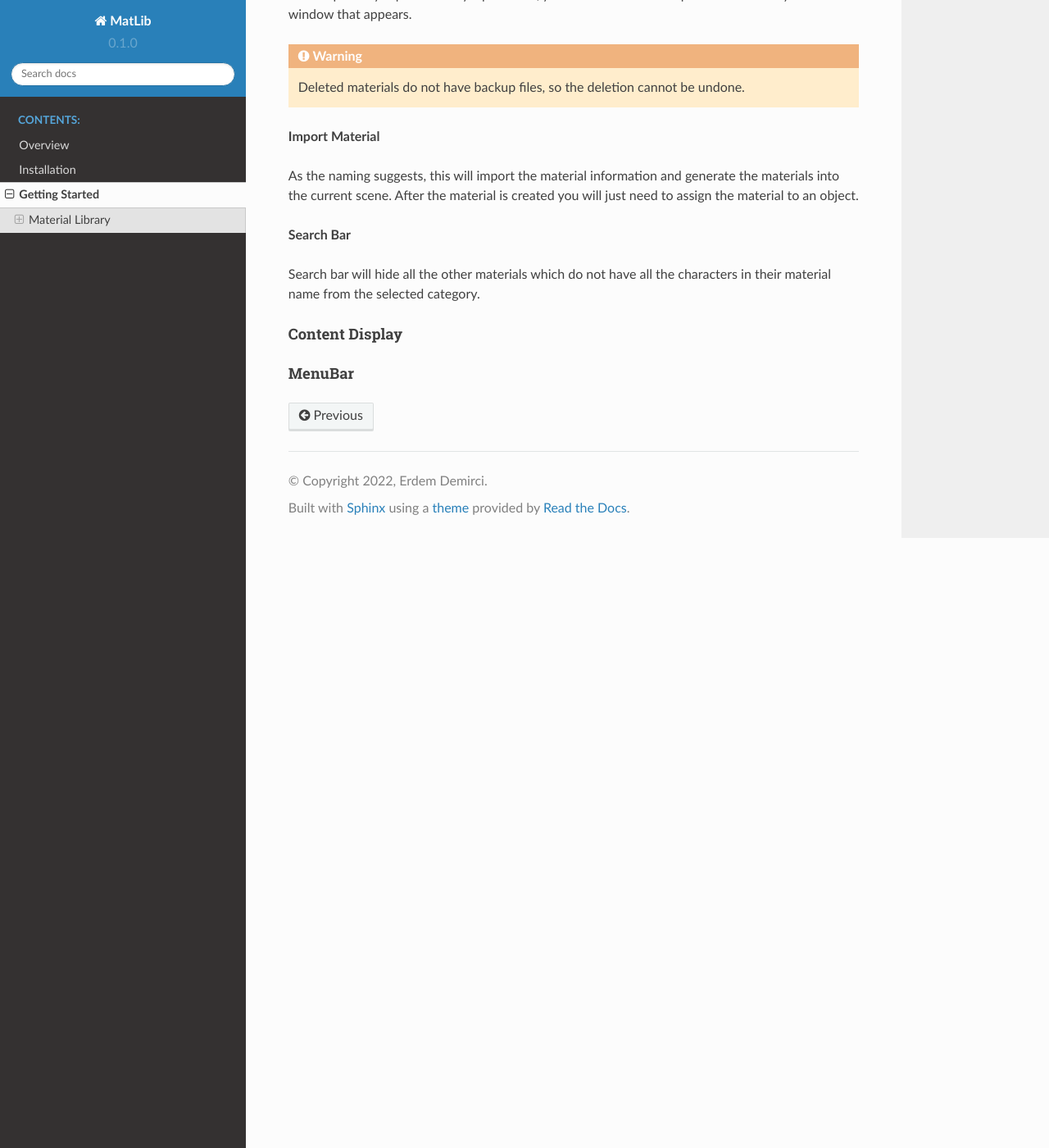
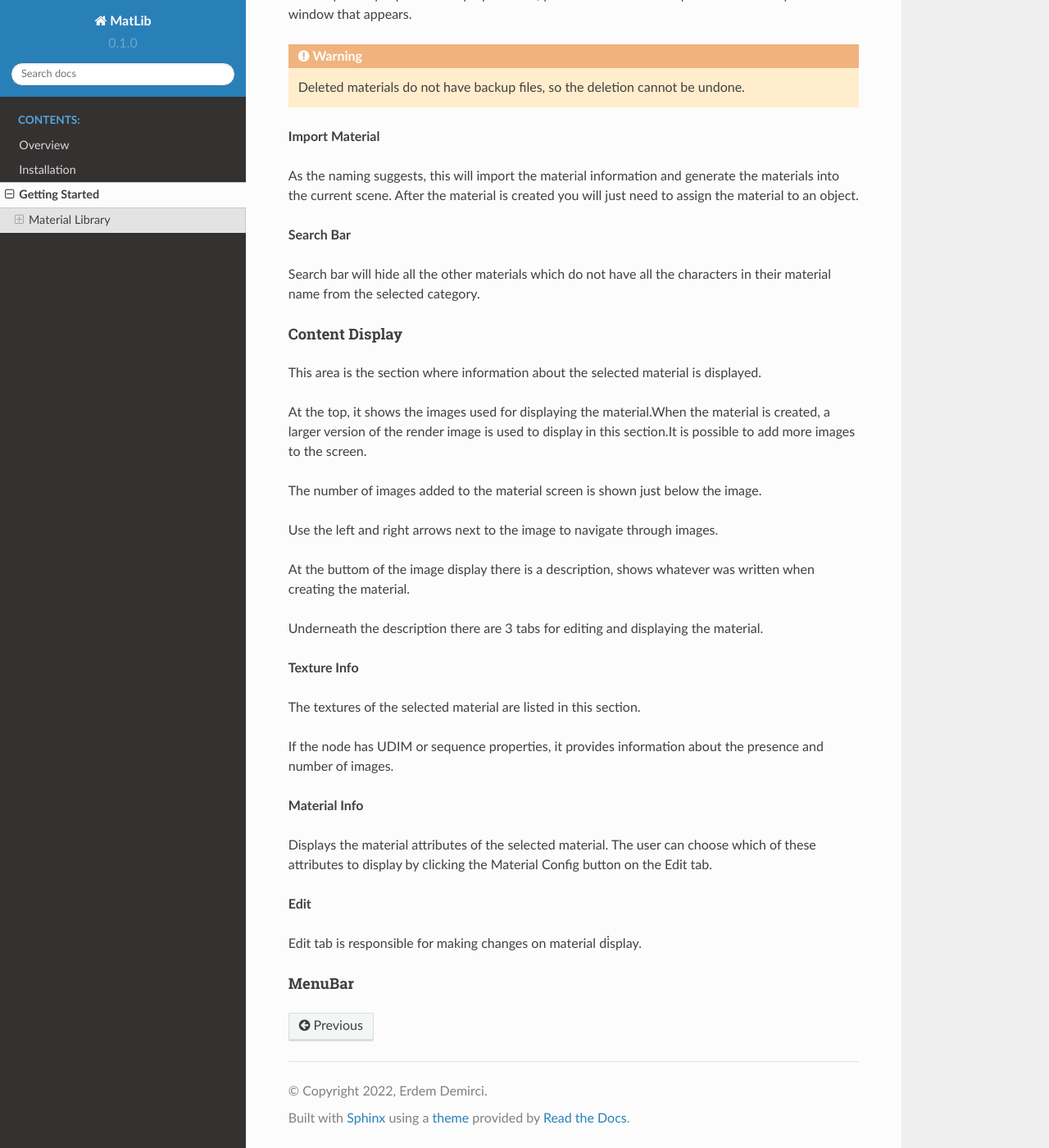
Before and after one commit to erdemirci/MatLib, a Sphinx documentation site: the page built from docs/source/getting_started.rst, in a window 1280 px wide and 1400 px high, scrolled down 4835 px. Shown: the whole window at 82% size. Built offline with Sphinx 7.4.7 and the Read the Docs theme 2.0.0, drawn with Linux system fonts in a browser that asks for light colours.

Commit message:
Update getting_started.rst

```diff
--- a/docs/source/getting_started.rst
+++ b/docs/source/getting_started.rst
@@ -135,5 +135,32 @@ Search bar will hide all the other materials which do not have all the character
 Content Display
 ____
 
+This area is the section where information about the selected material is displayed.
+
+At the top, it shows the images used for displaying the material.When the material is created, a larger version of the render image is used to display in this section.It is possible to add more images to the screen.
+
+The number of images added to the material screen is shown just below the image.
+
+Use the left and right arrows next to the image to navigate through images.
+
+At the buttom of the image display there is a description, shows whatever was written when creating the material.
+
+Underneath the description there are 3 tabs for editing and displaying the material.
+
+**Texture Info**
+
+The textures of the selected material are listed in this section.
+
+If the node has UDIM or sequence properties, it provides information about the presence and number of images.
+
+**Material Info**
+
+Displays the material attributes of the selected material. The user can choose which of these attributes to display by clicking the Material Config button on the Edit tab.
+
+**Edit**
+
+Edit tab is responsible for making changes on material di̇splay.
+
+
 MenuBar
 ____
```
